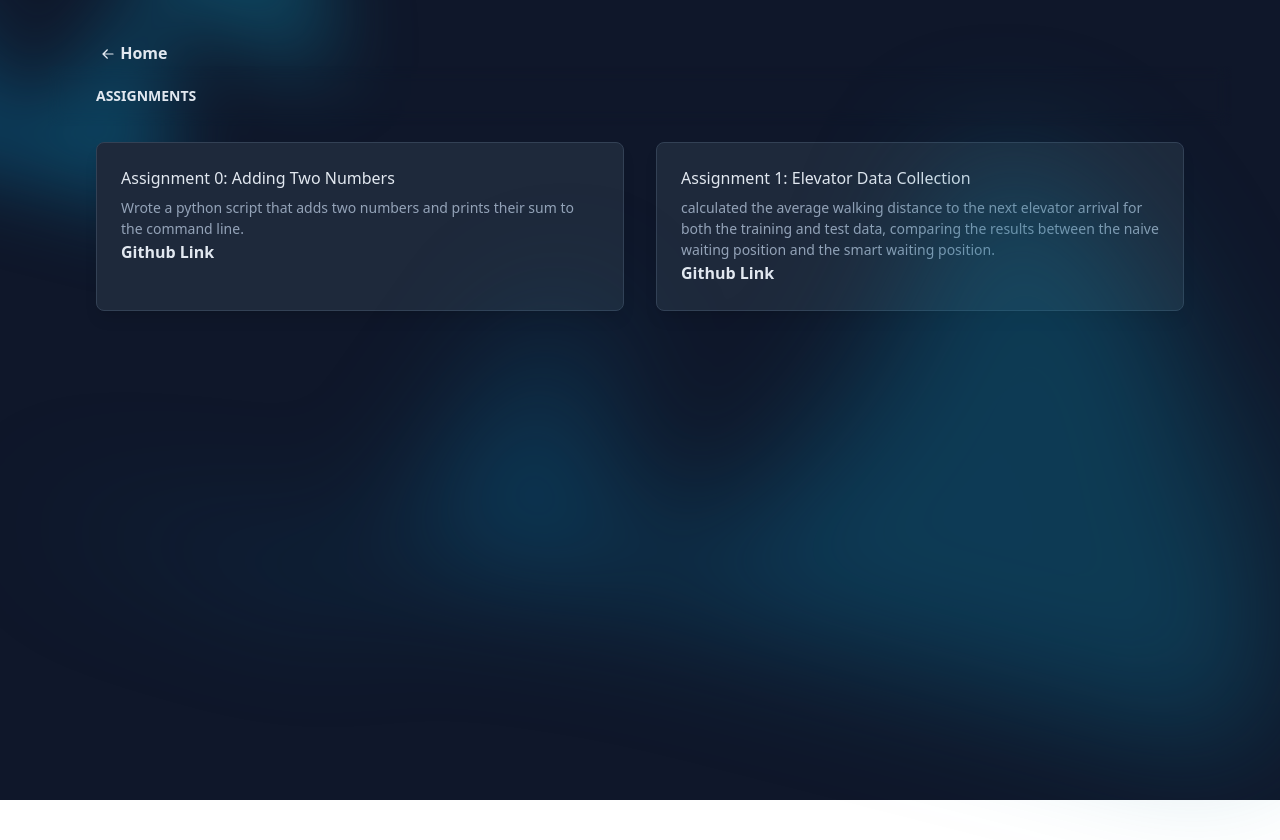
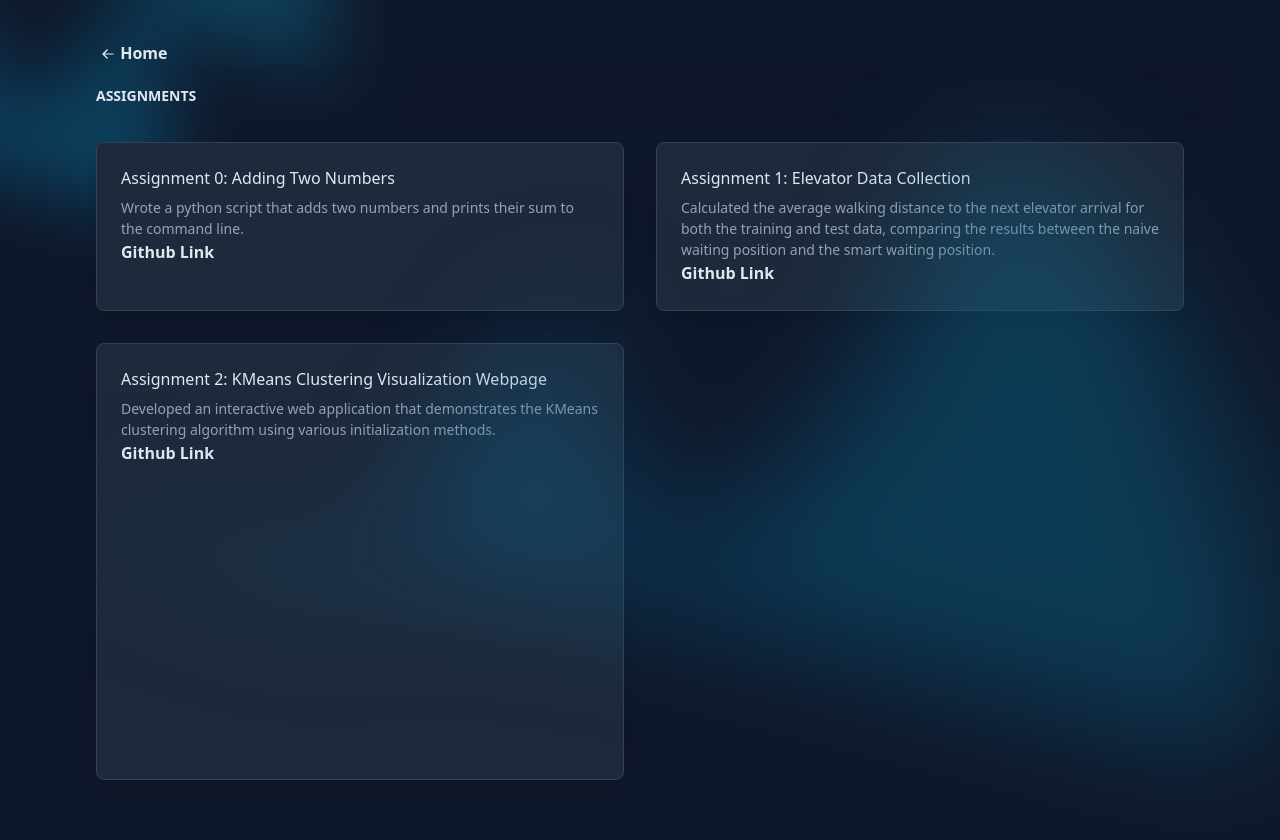
Before and after one commit to Alan0893/Alan0893.github.io, a React (Create React App) app: page /#/assignments in a window 1280 px wide. Shown: the top 840 px of the page. Before the commit the page ends 800 px from the top, so only its background shows below. Built offline with nearby package versions, Linux system fonts and the light colour scheme.

Commit message:
added assign2

```diff
--- a/src/pages/Assignments.js
+++ b/src/pages/Assignments.js
@@ -12,7 +12,9 @@ import {
   LinkText,
   LeftArrowSvg,
   RightArrowSvg,
-  AssignmentCard
+  AssignmentCard,
+  Video,
+  Iframe
 } from '../styles/styles';
 
 const assignments = [
@@ -23,8 +25,14 @@ const assignments = [
   },
   {
     title: 'Assignment 1: Elevator Data Collection',
-    description: 'calculated the average walking distance to the next elevator arrival for both the training and test data, comparing the results between the naive waiting position and the smart waiting position.',
+    description: 'Calculated the average walking distance to the next elevator arrival for both the training and test data, comparing the results between the naive waiting position and the smart waiting position.',
     repoLink: 'https://github.com/Alan0893/alanl193-assignment-1'
+  },
+  {
+    title: 'Assignment 2: KMeans Clustering Visualization Webpage',
+    description: 'Developed an interactive web application that demonstrates the KMeans clustering algorithm using various initialization methods.',
+    repoLink: 'https://github.com/Alan0893/alanl193-assignment-2',
+    videoLink: '/assets/videos/assignment2.mp4'
   }
 ];
 
@@ -60,6 +68,17 @@ const Assignments = () => {
                     <path fillRule="evenodd" d="M12 10H3m9-4l4 4m0 0l-4 4m4-4H9" clipRule="evenodd" />
                   </svg>
                 </a>
+                {assignment.videoLink && (
+                  <div className={Video}>
+                    <iframe
+                      className={Iframe}
+                      src={assignment.videoLink}
+                      title='Assignment 2 Video'
+                      allow='accelerometer; autoplay; clipboard-write; encrypted-media; gyroscope; picture-in-picture'
+                      allowFullScreen
+                    ></iframe>
+                  </div>
+                )}
               </div>
             ))}
           </div>
--- a/src/styles/styles.js
+++ b/src/styles/styles.js
@@ -462,5 +462,22 @@ export const AssignmentCard = `
 	shadow-lg
 	bg-slate-800
 	hover:bg-slate-700
+
+
 	transition-colors
 `;
+
+export const Video = `
+	relative
+	pb-[56.25%]
+	h-0
+	overflow-hidden
+	rounded-lg
+	mt-5
+`;
+export const Iframe = `
+	absolute
+	top-0 left-0
+	w-full h-full
+	rounded-lg
+`;
```
Also changed, not shown: 1 other file (tests, documents, lock files or other folders).
